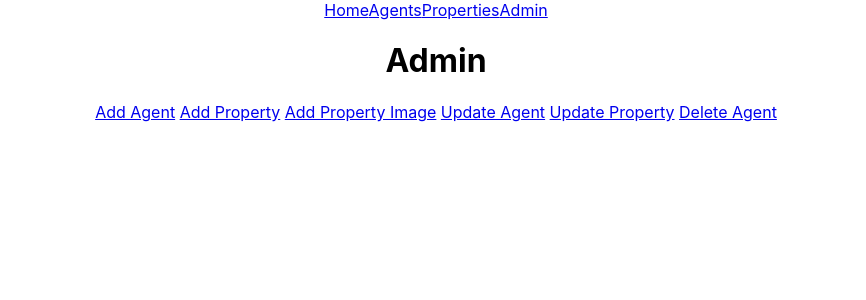
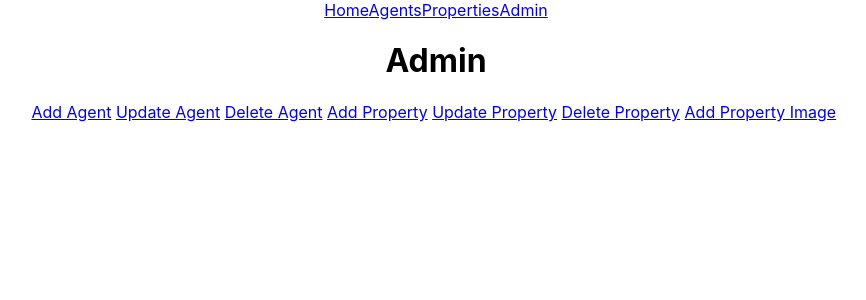
Before and after one commit to fkmccallion/independent-real-estate-broker, a React (Create React App) app: page /admin in a window 1280 px wide. Shown: the top 300 px of the page, without its empty margins (204-1070 px from the left). Built offline with nearby package versions, Linux system fonts and the light colour scheme; no server answers.

Commit message:
begin adding delete property funciton in its own component

```diff
--- a/src/components/admin/NavbarAdmin.js
+++ b/src/components/admin/NavbarAdmin.js
@@ -10,25 +10,29 @@ class NavbarAdmin extends React.Component {
           exact
         >Add Agent</NavLink>&nbsp;
         <NavLink
+          to="/admin/agents/update"
+          exact
+        >Update Agent</NavLink>&nbsp;
+        <NavLink
+          to="/admin/agents/delete"
+          exact
+        >Delete Agent</NavLink>&nbsp;
+        <NavLink
           to="/admin/properties/new"
           exact
         >Add Property</NavLink>&nbsp;
-        <NavLink
-          to="/admin/images/new"
-          exact
-        >Add Property Image</NavLink>&nbsp;
-        <NavLink
-          to="/admin/agents/update"
-          exact
-        >Update Agent</NavLink>&nbsp;
         <NavLink
           to="/admin/properties/update"
           exact
         >Update Property</NavLink>&nbsp;
         <NavLink
-          to="/admin/agents/delete"
+          to="/admin/properties/delete"
           exact
-        >Delete Agent</NavLink>
+        >Delete Property</NavLink>&nbsp;
+        <NavLink
+          to="/admin/images/new"
+          exact
+        >Add Property Image</NavLink>&nbsp;
       </div>
     )
   }
--- a/src/components/properties/PropertyUpdate.js
+++ b/src/components/properties/PropertyUpdate.js
@@ -253,7 +253,7 @@ class PropertyUpdate extends Component {
             <input type="submit" value="Submit Property Update" />
           </form>
         </div>
-        {this.state.properties.map(property => <p>{property.address}<button onClick={event => this.handleEditProperty(event, property)}>Edit Property</button></p>)}
+        {this.state.properties.map(property => <p>{property.address}<br /><button onClick={event => this.handleEditProperty(event, property)}>Edit Property</button></p>)}
       </div>
     )
   }
--- a/src/containers/Admin.js
+++ b/src/containers/Admin.js
@@ -10,6 +10,7 @@ import ImageInput from '../components/images/ImageInput';
 import AgentUpdate from '../components/agents/AgentUpdate';
 import PropertyUpdate from '../components/properties/PropertyUpdate';
 import AgentDelete from '../components/agents/AgentDelete';
+import PropertyDelete from '../components/properties/PropertyDelete';
 
 import { BrowserRouter as Router, Route } from 'react-router-dom';
 import NavbarAdmin from '../components/admin/NavbarAdmin'
@@ -35,6 +36,7 @@ class Admin extends Component {
           <Route exact path="/admin/agents/update" render={(props) => <AgentUpdate agents={this.props.agents} properties={this.props.properties} />} />
           <Route exact path="/admin/properties/update" render={(props) => <PropertyUpdate agents={this.props.agents} properties={this.props.properties} />} />
           <Route exact path="/admin/agents/delete" render={(props) => <AgentDelete agents={this.props.agents} />} />
+          <Route exact path="/admin/properties/delete" render={(props) => <PropertyDelete agents={this.props.agents} properties={this.props.properties} />} />
         </Router>
 
       </div>
```
Also changed, not shown: src/components/properties/PropertyDelete.js (added).
